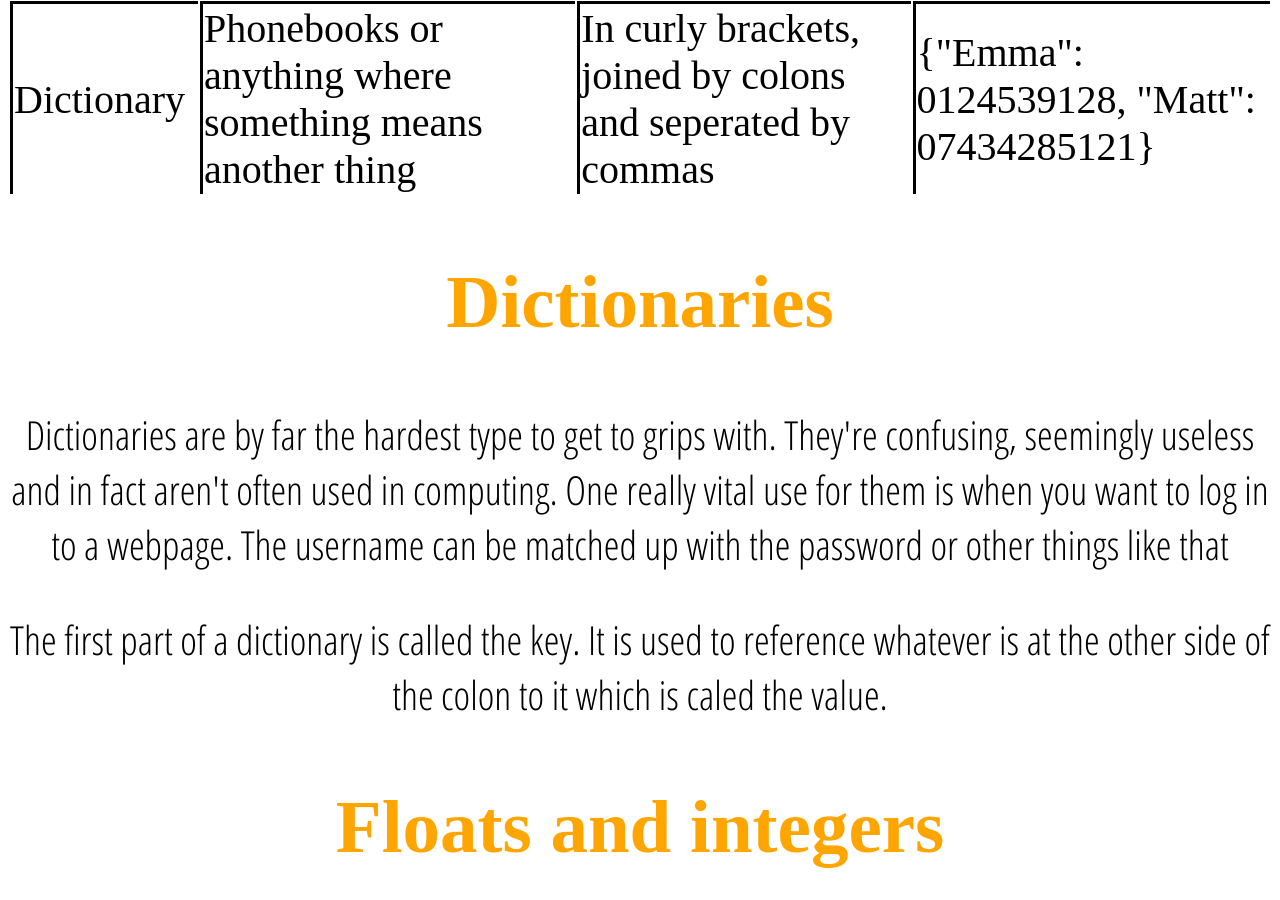
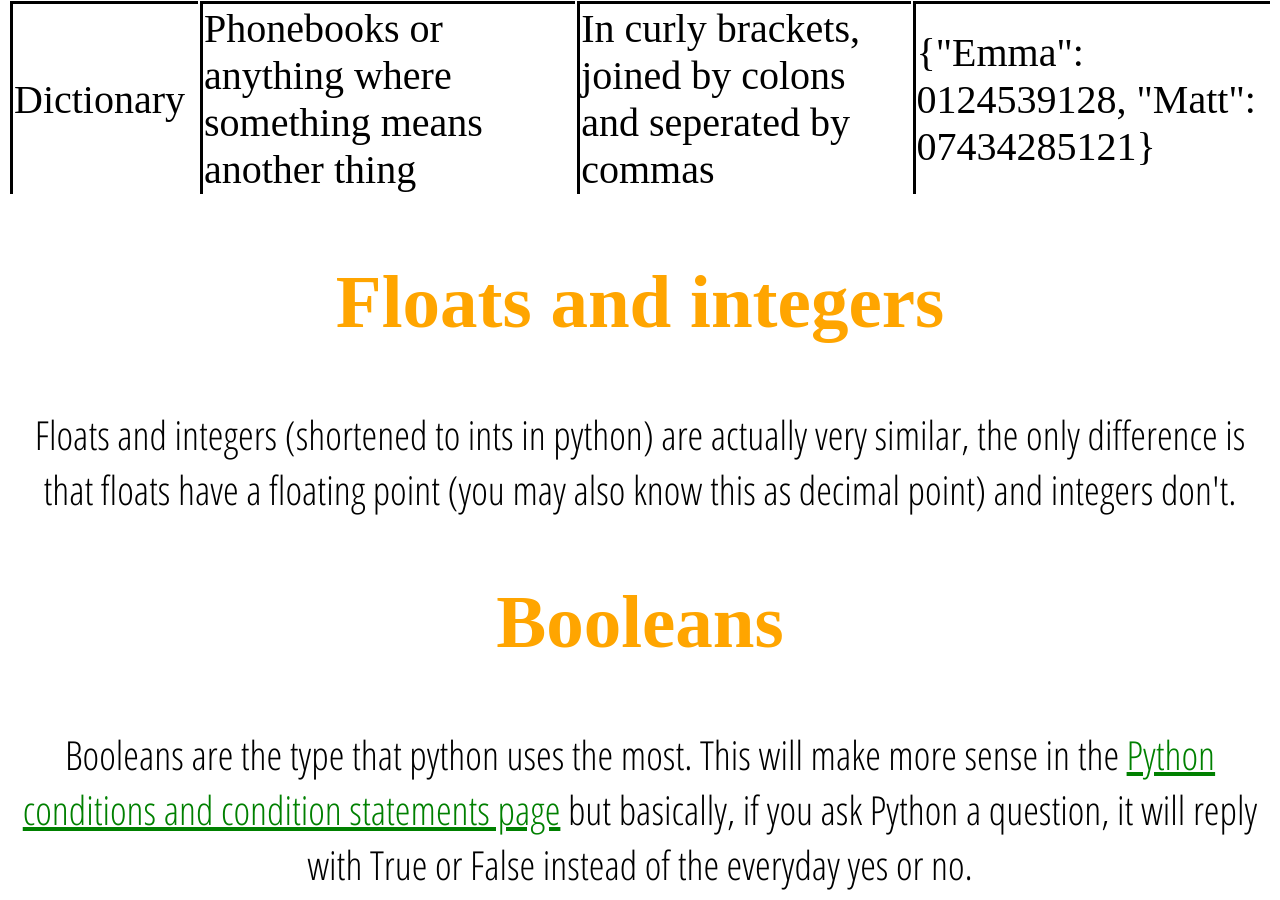
Before and after one commit to ostephagus/how-to-code.github.io, a Jekyll site: the page python-types-page.html, which Jekyll copies as it is, in a window 1280 px wide and 900 px high, scrolled down 1454 px. Built offline with Jekyll 4.4.1, drawn with Linux system fonts in a browser that asks for light colours.

Commit message:
delete the second dictionaries section

```diff
--- a/python-types-page.html
+++ b/python-types-page.html
@@ -65,8 +65,6 @@
 	    	<td class="rt" id="bt">{"Emma": 0124539128, "Matt": 07434285121}</td>
 	    </tr>
 	  </table>
-	  <h2>Dictionaries</h2>
-    <p>Dictionaries are by far the hardest type to get to grips with. They're confusing, seemingly useless and in fact aren't often used in computing. One really vital use for them is when you want to log in to a webpage. The username can be matched up with the password or other things like that</p>	  <p>The first part of a dictionary is called the key. It is used to reference whatever is at the other side of the colon to it which is caled the value.</p>
     <h2>Floats and integers</h2>
     <p>Floats and integers (shortened to <span class="code">int</span>s in python) are actually very similar, the only difference is that floats have a floating point (you may also know this as decimal point) and integers don't.</p>
 	  <h2>Booleans</h2>
```
